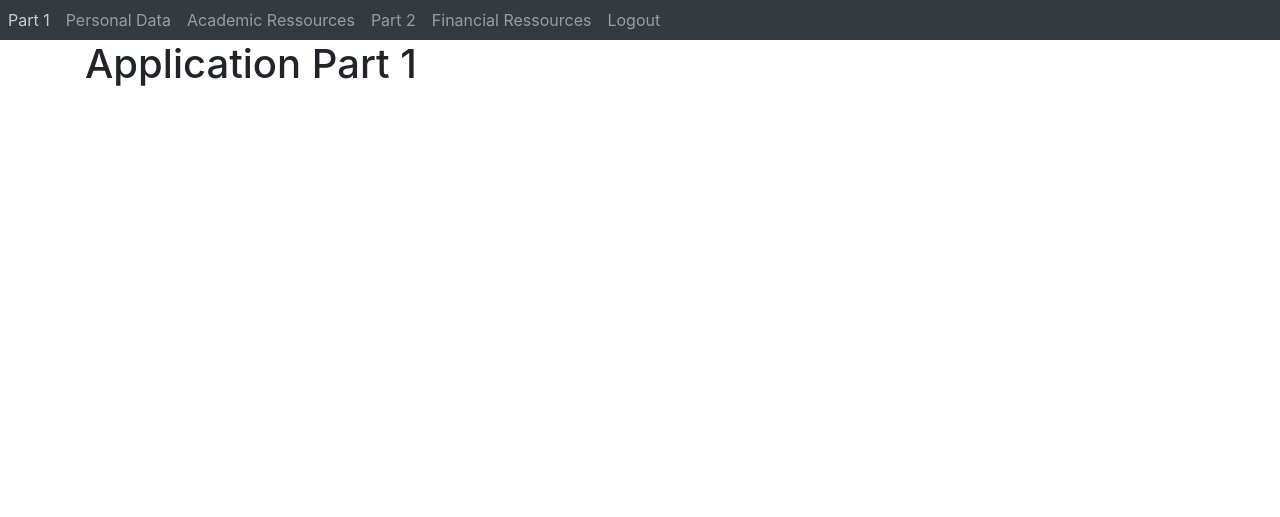
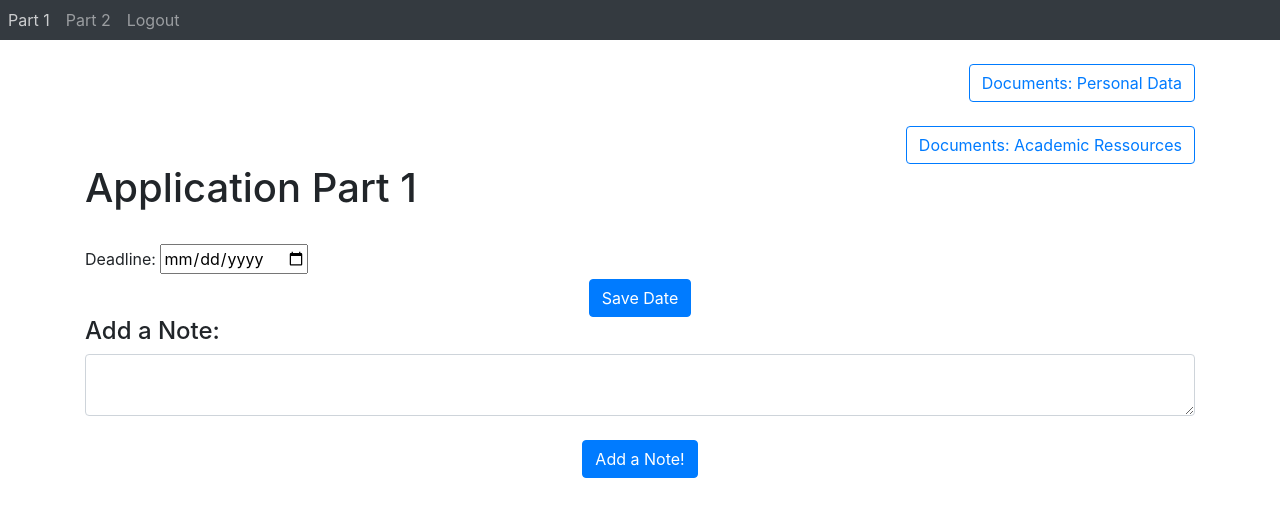
Before and after one commit to lasse133/Rookie-Coders, a Flask app: page /ApplicationPart1 in a window 1280 px wide. Shown: the top 517 px of the page. Run offline with Flask 3, Linux system fonts and the light colour scheme; a user stored in the database is signed in; some libraries are stand-ins or nearby versions.

Commit message:
Redirecting to the subtasks is now possible and Application Part 1 was updated with Date and Note

```diff
--- a/Webapp/auth.py
+++ b/Webapp/auth.py
@@ -52,7 +52,7 @@ def sign_up():
         elif len(password) < 4:
             flash('Password must be greater than 3 characters.', category='error')
         else:
-            new_user = User(name=name, email=email, password=generate_password_hash(password, method='sha256'))
+            new_user = User(name=name, email=email, password=generate_password_hash(password, method='scrypt'))
             db.session.add(new_user)
             db.session.commit()
             login_user(new_user, remember=True)
--- a/Webapp/models.py
+++ b/Webapp/models.py
@@ -18,6 +18,6 @@ class Task(db.Model):
 
 class AdditionalInfo(db.Model):
     id = db.Column(db.Integer, primary_key=True)
-    date = db.Column(db.String(10))
-    text = db.Column(db.String(500))
+    date = db.Column(db.String(10), nullable=True)
+    text = db.Column(db.String(500), nullable=True)
     user_id = db.Column(db.Integer, db.ForeignKey('user.id'))
--- /dev/null
+++ b/Webapp/templates/applicationPart1.html
@@ -0,0 +1,44 @@
+{% extends "base.html" %} {% block title %}Application Part 1{%endblock %}
+
+{% block content %}
+
+<br />
+
+<div class = "text-right">
+    <button type="submit" onclick="location.href='http://127.0.0.1:5000/SubTaskPersonalData'"class="btn btn-outline-primary">Documents: Personal Data</button>
+</div>
+
+<br />
+
+<div class = "text-right">
+    <button type="submit" onclick="location.href='http://127.0.0.1:5000/SubTaskAcademicRessources'"class="btn btn-outline-primary">Documents: Academic Ressources</button>
+</div>
+
+
+<h1> Application Part 1</h1>
+
+<br />
+
+<form method = "POST" >
+    <label for ="deadline">Deadline:</label>
+    <input type = "date" id = "date" name="deadline"> </input>
+    <br />
+    <div align = "center">
+        <button type = "submit" class = "btn btn-primary">Save Date</button>
+    </div>
+</form>
+
+<form method = "POST" >
+    <h4> Add a Note: </h4>
+    <textarea align = "bottom" note = "note" id = "note" class = "form-control"> </textarea>
+    <br />
+    <div align = "center">
+    <button type = "submit" class = "btn btn-primary">Add a Note!</button>
+    </div>
+</form>
+
+
+
+
+
+{% endblock %}
--- a/Webapp/templates/applicationPartX.html
+++ /dev/null
@@ -1,5 +0,0 @@
-{% extends "base.html" %} {% block title %}Application Part 1{%endblock %}
-
-{% block content %}
-<h1> Application Part 1</h1>
-{% endblock %}
--- a/Webapp/templates/base.html
+++ b/Webapp/templates/base.html
@@ -25,10 +25,7 @@
             <div class="navbar-nav">
                 {% if current_user.is_authenticated %}
                 <a class="nav-item nav-link" id="application1" href="/ApplicationPart1">Part 1</a>
-                <a class="nav-item nav-link" id="subTaskPersonal" href="/SubTaskPersonalData">Personal Data</a>
-                <a class="nav-item nav-link" id="subTaskAcademic" href="/SubTaskAcademicRessources">Academic Ressources</a>
                 <a class="nav-item nav-link" id="application2" href="/ApplicationPart2">Part 2</a>
-                <a class="nav-item nav-link" id="subTaskFinancial" href="/SubTaskFinancialRessources">Financial Ressources</a>
                 <a class="nav-item nav-link" id="logout" href="/logout">Logout</a>
                 {% else %}
                 <a class="nav-item nav-link" id="login" href="/login">Login</a>
--- a/Webapp/templates/infopage.html
+++ b/Webapp/templates/infopage.html
@@ -1,5 +1,11 @@
 {% extends "base.html" %} {% block title %}Info{%endblock %}
 
 {% block content %}
+
 <h1> Info </h1>
+
+<div class = "text-center">
+    <button type="submit" onclick="location.href='http://127.0.0.1:5000/sign_up'"class="btn btn-outline-primary">Sign Up Now!</button>
+</div>
+
 {% endblock %}
--- /dev/null
+++ b/Webapp/templates/subTaskAcademic.html
@@ -0,0 +1 @@
+{% extends "base.html" %} {% block title %}Academic Ressources{%endblock %}
--- /dev/null
+++ b/Webapp/templates/subTaskFinancial.html
@@ -0,0 +1 @@
+{% extends "base.html" %} {% block title %}Financial Ressources{%endblock %}
--- /dev/null
+++ b/Webapp/templates/subTaskPersonal.html
@@ -0,0 +1 @@
+{% extends "base.html" %} {% block title %}Personal Data{%endblock %}
--- a/Webapp/views.py
+++ b/Webapp/views.py
@@ -1,34 +1,35 @@
-from flask import Blueprint, render_template
+from flask import Blueprint, render_template, request
 from flask_login import login_required, current_user
+from .models import AdditionalInfo
 
 views = Blueprint('views', __name__)
 
-@views.route('/')
+@views.route('/', methods=['GET', 'POST'])
 def home():
     return render_template("home.html")
 
-@views.route('infoPage')
+@views.route('infoPage', methods=['GET', 'POST'])
 def infoPage():
     return render_template("infoPage.html")
 
-@views.route('ApplicationPart1')
+@views.route('ApplicationPart1', methods=['GET', 'POST'])
 @login_required
 def ApplicationPart1():
-    return render_template("applicationPartX.html", user=current_user)
+    return render_template("applicationPart1.html", user=current_user)
 
-@views.route('ApplicationPart2')
+@views.route('ApplicationPart2', methods=['GET', 'POST'])
 @login_required
 def ApplicationPart2():
-    return render_template("applicationPartX.html", user=current_user)
+    return render_template("applicationPart2.html", user=current_user)
 
-@views.route('SubTaskPersonalData')
+@views.route('SubTaskPersonalData', methods=['GET', 'POST'])
 def SubTaskPersonalData():
-    return render_template("applicationPartX.html", user=current_user)
+    return render_template("subTaskPersonal.html", user=current_user)
 
-@views.route('SubTaskAcademicRessources')
+@views.route('SubTaskAcademicRessources', methods=['GET', 'POST'])
 def SubTaskAcademicRessources():
-    return render_template("applicationPartX.html", user=current_user)
+    return render_template("subTaskAcademic.html", user=current_user)
 
-@views.route('SubTaskFinancialRessources')
+@views.route('SubTaskFinancialRessources', methods=['GET', 'POST'])
 def SubTaskFinancialRessources():
-    return render_template("applicationPartX.html", user=current_user)
+    return render_template("subTaskFinancial.html", user=current_user)
```
Also changed, not shown: Webapp/templates/applicationPart2.html (added, +10 -0 lines).
